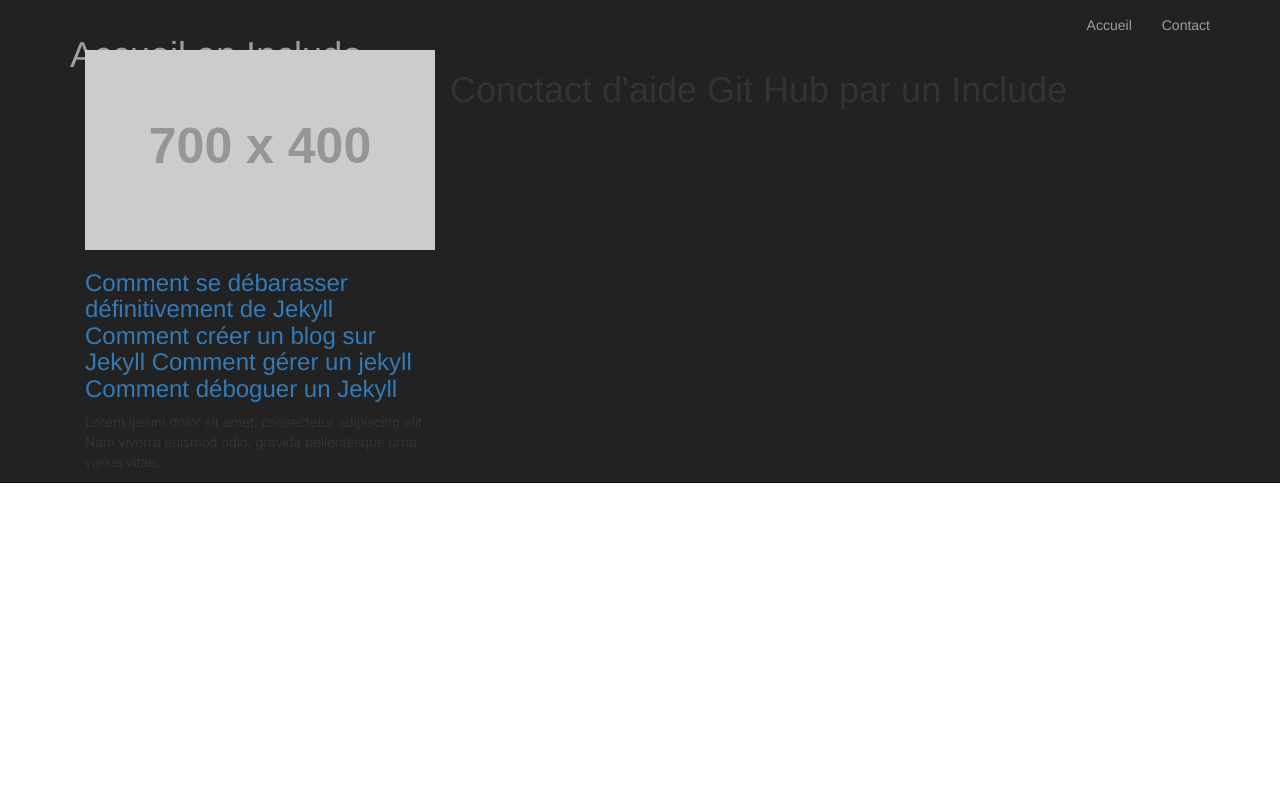
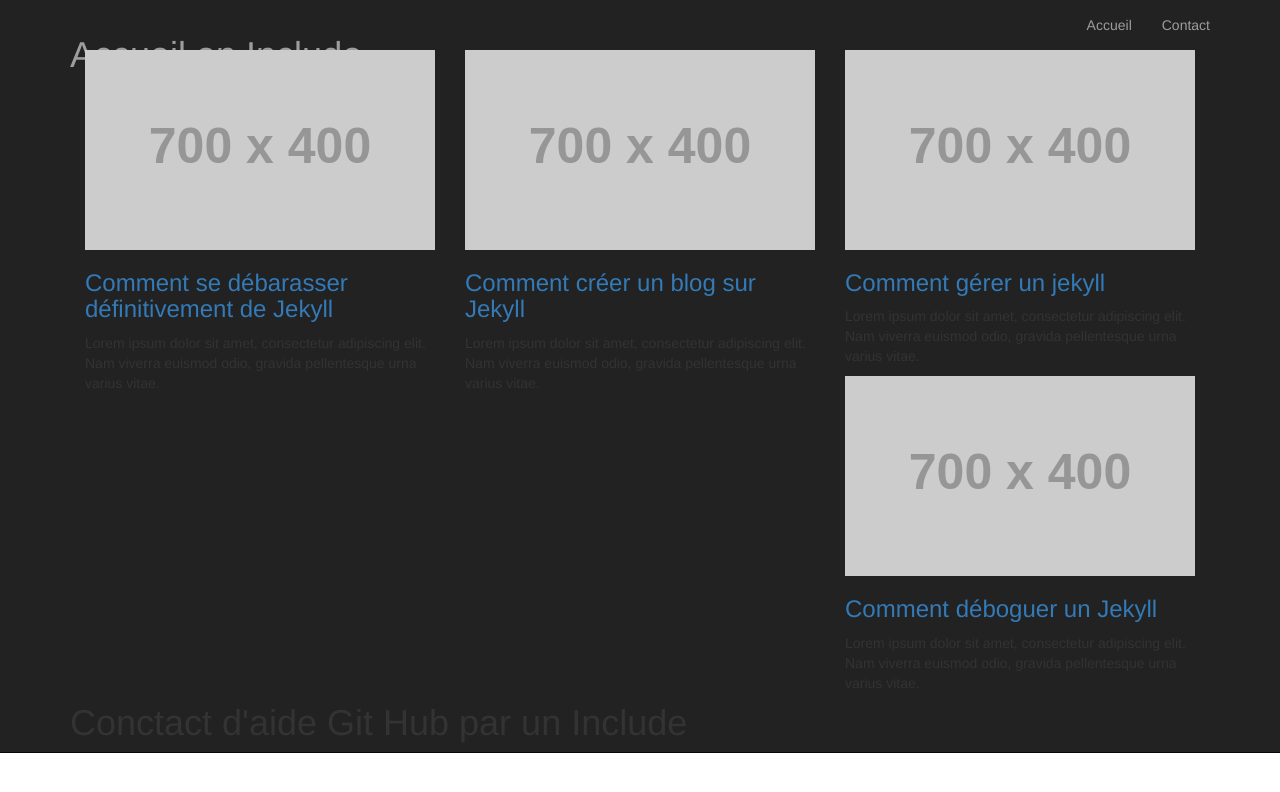
Before and after one commit to Pesqumor/Pesqumor.github.io, a Jekyll site: the page built from index.md, in a window 1280 px wide. Shown: the top 792 px of the page. Built offline with Jekyll 4.4.1, drawn with Linux system fonts in a browser that asks for light colours; nearby versions of some CDN libraries; library files that are not in the unit come from our copies.

Commit message:
modifié :         _layouts/default.html

```diff
--- a/_layouts/default.html
+++ b/_layouts/default.html
@@ -41,19 +41,17 @@
             </div>
 
 			<main>
+				{% for post in site.posts %}
 				<div class="col-md-4 img-portfolio">
-                			<a href="{{ post.url }}">
+					<a href="{{ post.url }}">
                     			<img class="img-responsive img-hover" src="http://placehold.it/700x400" alt="">
                 			</a>
                 			<h3>
-                    			<a href="{{ post.url }}" target="blank">
-					{% for post in site.posts %}
-					{{ post.title }}
-					{% endfor %}
-					</a>
+                    			<a href="{{ post.url }}" target="blank">{{ post.title }}</a>
                 			</h3>
                 			<p>Lorem ipsum dolor sit amet, consectetur adipiscing elit. Nam viverra euismod odio, gravida pellentesque urna varius vitae.</p>
             			</div>
+				{% endfor %}
 			</main>
 		{% include footer.html %}
 	</body>
```
